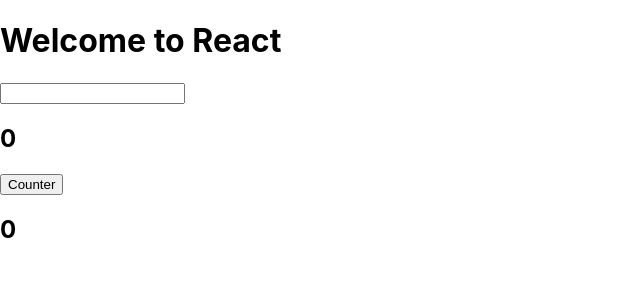
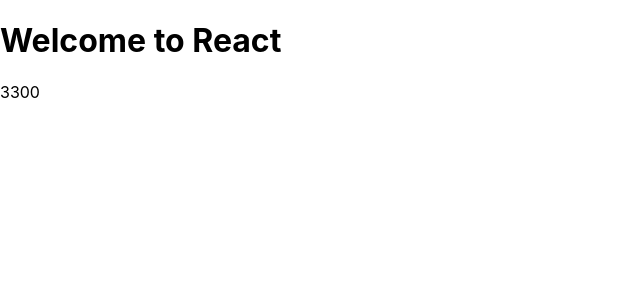
Before and after one commit to akashcodes27/react-hooks, a React (Create React App) app: page / in a window 1280 px wide. Shown: the top 300 px of the page, without its empty margins (0-640 px from the left). Built offline with nearby package versions, Linux system fonts and the light colour scheme.

Commit message:
useMemo complete

```diff
--- a/src/App.js
+++ b/src/App.js
@@ -6,6 +6,7 @@
 import FetchingTodos from "./components/FetchingTodosUseEffect";
 import UseMemo1 from "./components/UseMemo1";
 import UseMemo2 from "./components/UseMemo2"
+import UseMemo3 from "./components/UseMemo3"
 
 function App() {
 
@@ -21,7 +22,8 @@
       {/* <AssignmentFunc/> */}
       {/* <FetchingTodos/> */}
       {/* <UseMemo1/> */}
-      <UseMemo2/>
+      {/* <UseMemo2/> */}
+      <UseMemo3/>
 
 
 
--- a/src/components/UseMemo3.jsx
+++ b/src/components/UseMemo3.jsx
@@ -37,6 +37,7 @@
     // console.log(finalExchangeEarnings)
 
     const finalExchangeEarnings = useMemo(()=>{
+        console.log("Hey")
         return exchange1data.earnings + exchange2data.earnings
     },[exchange1data, exchange2data])
 
@@ -48,6 +49,7 @@
 
     return(
         <>
+            {totalEarnings}
         </>
     )
 }
```
